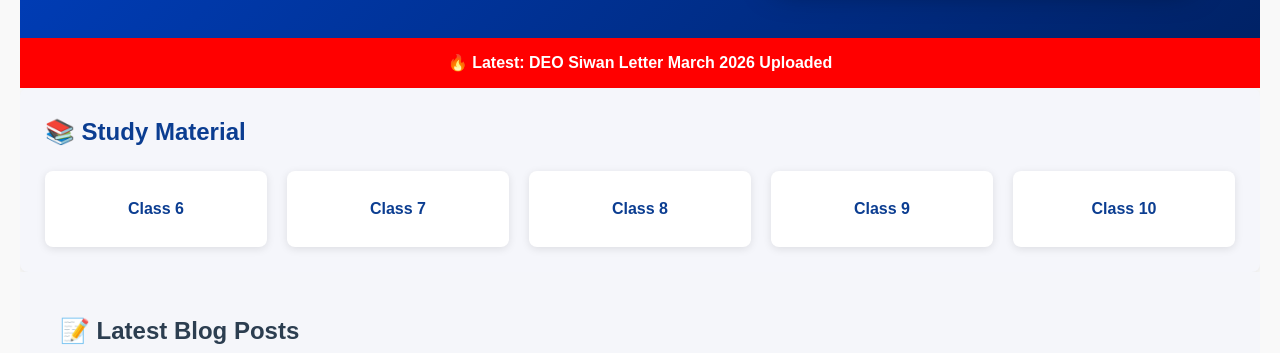
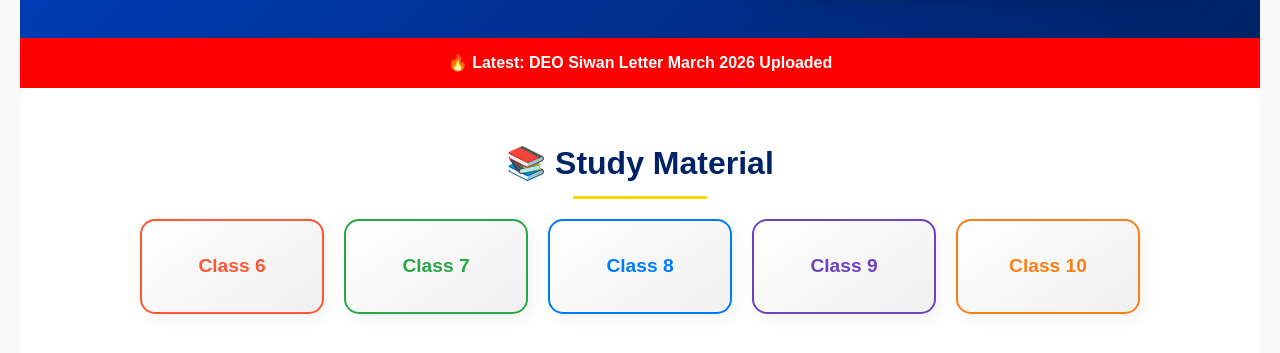
Before and after one commit to azimanwar326-alt/scitechbihar, a plain HTML site: page index.html in a window 1280 px wide. Shown: the part 522-875 px from the top of the page. Drawn offline with Linux system fonts and the light colour scheme.

Commit message:
Add files via upload

```diff
--- a/style.css
+++ b/style.css
@@ -844,3 +844,74 @@ button.wrong {
     }
     h2 { font-size: 1.2rem; }
 }
+
+/* Study Material Section Styling */
+.study-material {
+    padding: 50px 20px;
+    background-color: #ffffff;
+    text-align: center;
+}
+
+.study-material h2 {
+    font-size: 2rem;
+    color: #002266;
+    margin-bottom: 30px;
+    position: relative;
+    display: inline-block;
+}
+
+/* हेडिंग के नीचे एक छोटी लाइन */
+.study-material h2::after {
+    content: '';
+    width: 50%;
+    height: 3px;
+    background: #ffd700;
+    position: absolute;
+    bottom: -10px;
+    left: 25%;
+}
+
+.class-grid {
+    display: grid;
+    grid-template-columns: repeat(auto-fit, minmax(150px, 1fr)); /* ऑटोमैटिक एडजस्ट */
+    gap: 20px;
+    max-width: 1000px;
+    margin: 0 auto;
+}
+
+/* क्लास कार्ड्स को सुंदर बनाना */
+.class-card {
+    background: linear-gradient(145deg, #ffffff, #f0f0f0);
+    border: 2px solid #0044cc;
+    color: #0044cc;
+    padding: 30px 20px;
+    text-decoration: none;
+    font-size: 1.2rem;
+    font-weight: bold;
+    border-radius: 15px;
+    transition: all 0.3s ease;
+    box-shadow: 5px 5px 15px rgba(0,0,0,0.05);
+    display: flex;
+    align-items: center;
+    justify-content: center;
+}
+
+/* माउस ले जाने पर चमक और उभार */
+.class-card:hover {
+    background: #0044cc;
+    color: #ffffff;
+    transform: translateY(-5px);
+    box-shadow: 0 10px 20px rgba(0,68,204,0.2);
+}
+
+/* हर क्लास के लिए अलग बॉर्डर रंग (Optional) */
+.class-card:nth-child(1) { border-color: #FF5733; color: #FF5733; } /* Class 6 - Red */
+.class-card:nth-child(2) { border-color: #28A745; color: #28A745; } /* Class 7 - Green */
+.class-card:nth-child(3) { border-color: #007BFF; color: #007BFF; } /* Class 8 - Blue */
+.class-card:nth-child(4) { border-color: #6F42C1; color: #6F42C1; } /* Class 9 - Purple */
+.class-card:nth-child(5) { border-color: #FD7E14; color: #FD7E14; } /* Class 10 - Orange */
+
+/* होवर करने पर टेक्स्ट सफ़ेद हो जाए */
+.class-card:hover {
+    color: #fff !important;
+}
```
